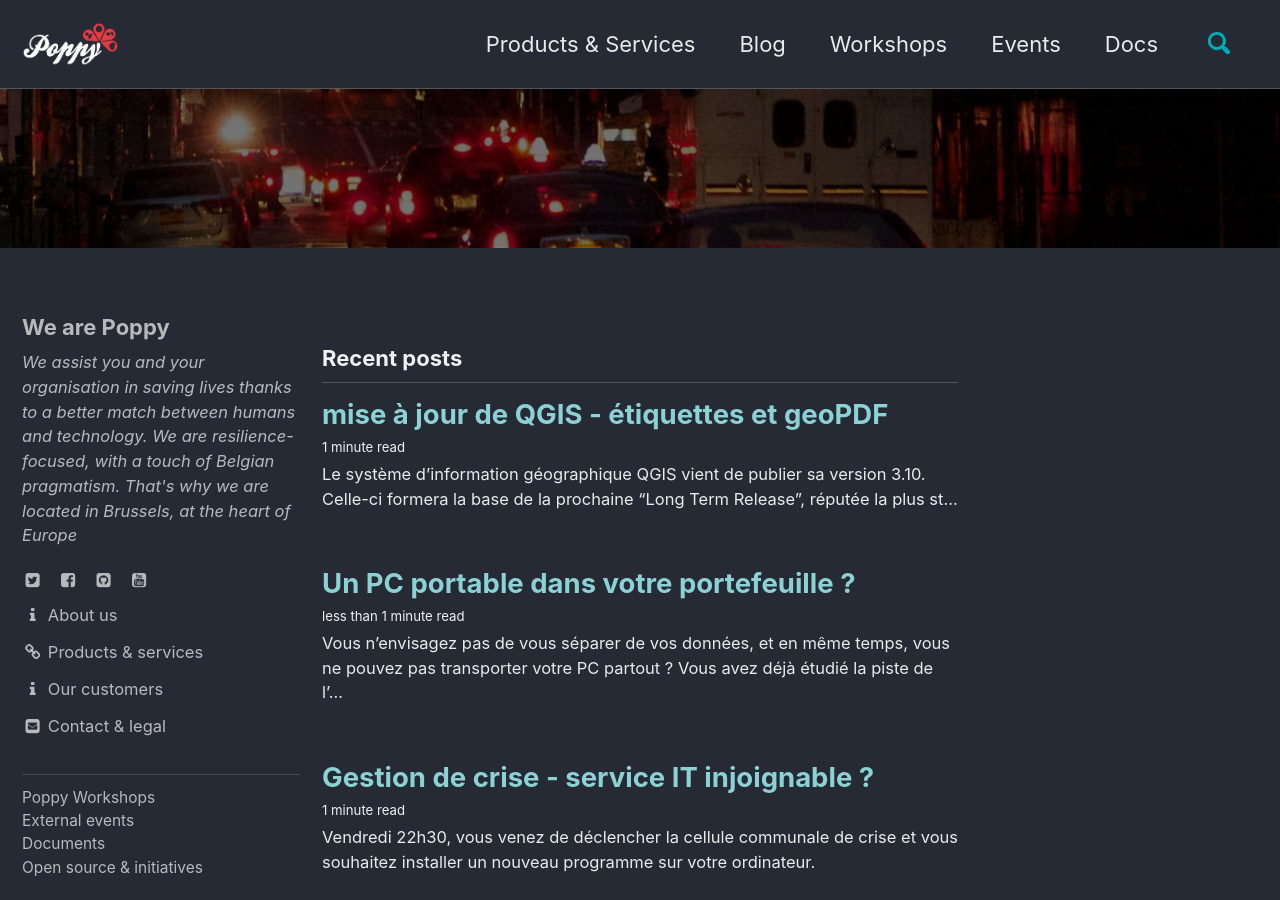
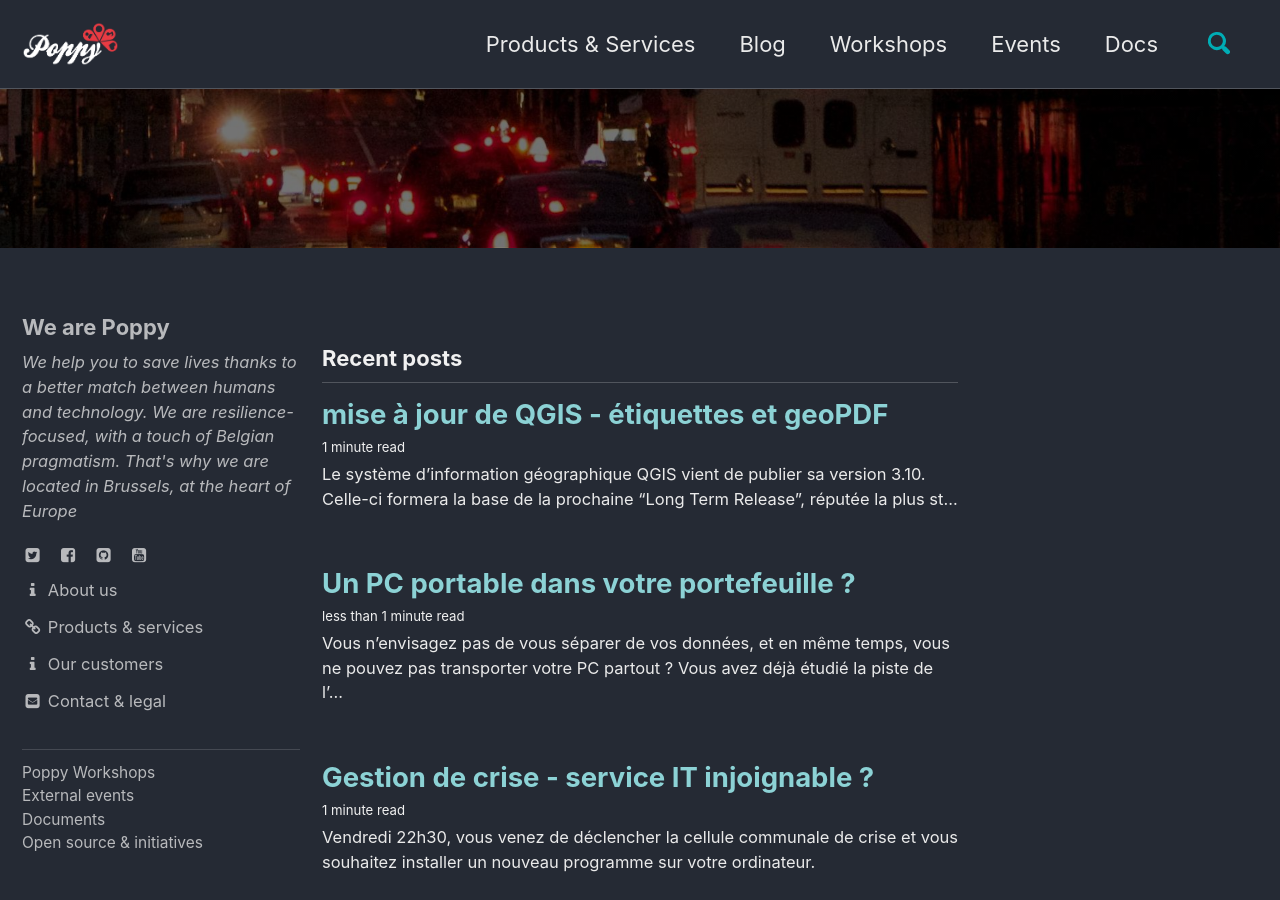
Before and after one commit to ccloquet/ccloquet.github.io, a Jekyll site: the page built from index.html, in a window 1280 px wide and 900 px high. Built offline with Jekyll 4.4.1, drawn with Linux system fonts in a browser that asks for light colours; cached includes are drawn as plain includes; the list of posts is cut into pages by our own code.

Commit message:
Update _config.yml

```diff
--- a/_config.yml
+++ b/_config.yml
@@ -107,7 +107,7 @@ analytics:
 author:
   name             : "We are Poppy"
   #avatar           : "/images/logo_poppy_square.png?a=1"
-  bio              : "<i>We assist you and your organisation in saving lives thanks to a better match between humans and technology. We are resilience-focused, with a touch of Belgian pragmatism. That's why we are located in Brussels, at the heart of Europe</i>"
+  bio              : "<i>We help you to save lives thanks to a better match between humans and technology. We are resilience-focused, with a touch of Belgian pragmatism. That's why we are located in Brussels, at the heart of Europe</i>"
   location         : "  <a style='display:inherit' href='https://twitter.com/mypoppy_eu'><i style='color:#eaeaea!important' class='fa fa-fw fa-twitter-square'></i></a>&nbsp;
 			<a style='display:inherit' href='https://facebook.com/mypoppyeu'><i style='color:#eaeaea!important' class='fa fa-fw fa-facebook-square'></i></a>&nbsp;
 			<a style='display:inherit' href='https://github.com/ccloquet'><i style='color:#eaeaea!important' class='fa fa-fw fa-github-square'></i></a>&nbsp;
```
